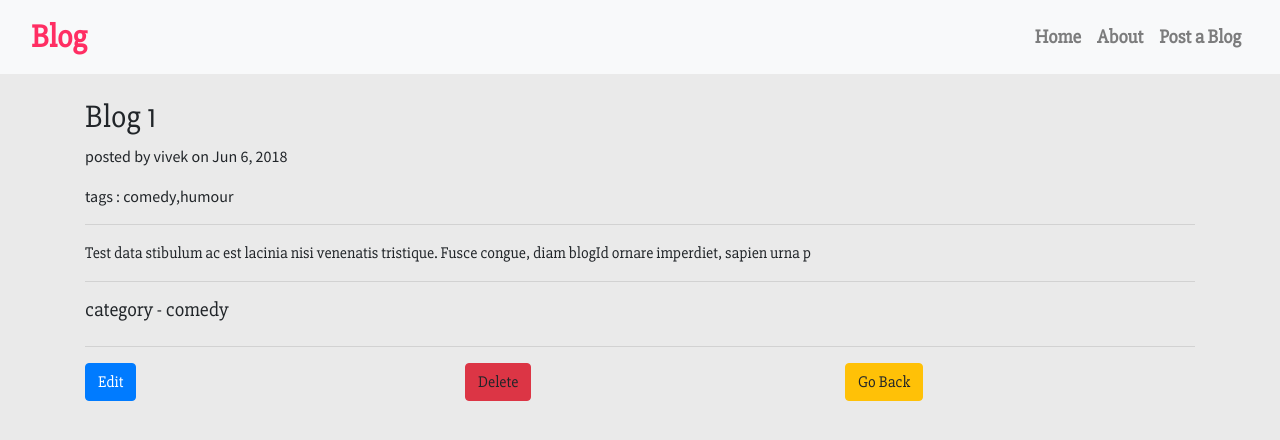
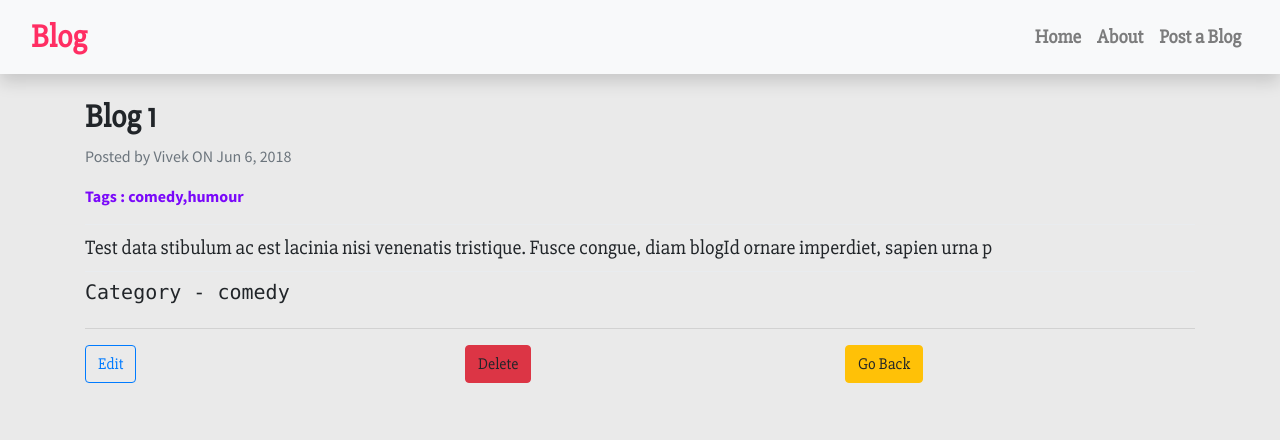
Before and after one commit to vivek1996/blog-app, an Angular app: page /blog/1 in a window 1280 px wide. Shown: the top 440 px of the page. Built offline with nearby package versions, Linux system fonts and the light colour scheme.

Commit message:
havbar active color added

```diff
--- a/src/app/app.component.html
+++ b/src/app/app.component.html
@@ -1,4 +1,4 @@
-<div class=" container-fluid bg-light">
+<div class=" container-fluid bg-light  shadow">
   <!-- <h1 class=" text-center p-2 title-web">Blog</h1> -->
   <nav class="navbar navbar-expand-lg navbar-light bg-light">
     <a routerLink="/home" class=" navbar-brand title-web"> Blog </a>
--- a/src/app/blog-view/blog-view.component.html
+++ b/src/app/blog-view/blog-view.component.html
@@ -1,33 +1,33 @@
 <div class="container">
   <div class="row" *ngIf="currentBlog">
     <div class="col-md-12">
-      <h2>{{currentBlog.title}}</h2>
-      <!-- <small>blog number - {{currentBlog.blogId}}</small> -->
-      <p>posted by {{currentBlog.author}} on {{currentBlog.created | date}}</p>
-      <p *ngIf="currentBlog.tags.length>0">tags :
+      <h2 class=" font-weight-bold">{{currentBlog.title}}</h2>
+
+      <p class=" text-muted">Posted by {{currentBlog.author | titlecase}} ON {{currentBlog.created | date}}</p>
+      <p *ngIf="currentBlog.tags.length>0" class=" font-weight-bold text-violet">Tags :
         <span *ngFor="let tag of currentBlog.tags;let first=first;let last=last">{{tag}}{{last ? '' : ', '}}</span>
       </p>
-      <hr>
-      <div [innerHtml]="currentBlog.bodyHtml"></div>
-      <hr>
-      <h5>category - {{currentBlog.category}}</h5>
+      <hr class=" dropdown-divider">
+      <div class=" lead" [innerHtml]="currentBlog.bodyHtml"></div>
+      <hr class=" dropdown-divider">
+      <h5 class=" text-monospace">Category - {{currentBlog.category}}</h5>
     </div>
   </div>
   <hr>
   <div class="row" *ngIf="currentBlog">
-    <div class="col-md-4">
+    <div class="col">
 
-      <a class="btn btn-primary" [routerLink]="['/edit',currentBlog.blogId]">Edit </a>
+      <a class="btn btn-outline-primary" [routerLink]="['/edit',currentBlog.blogId]">Edit </a>
 
     </div>
-    <div class="col-md-4">
+    <div class="col">
 
-      <a class="btn btn-danger" (click)="deleteThisBlog()">Delete </a>
+      <a class="btn btn-danger btn-outline-danger" (click)="deleteThisBlog()">Delete </a>
 
     </div>
-    <div class="col-md-4">
+    <div class="col">
 
-      <a class="btn btn-warning " (click)="goBackToPreviousPage()">Go Back </a>
+      <a class="btn btn-warning btn-outline-warning" (click)="goBackToPreviousPage()">Go Back </a>
     </div>
   </div>
 
--- a/src/styles.scss
+++ b/src/styles.scss
@@ -19,6 +19,13 @@ body {
 p {
   font-family: 'Source Sans Pro', sans-serif;
 }
-.text-violet{
+.text-violet {
   color: $violet-light;
 }
+
+.navbar-light .navbar-nav .active > .nav-link,
+.navbar-light .navbar-nav .nav-link.active,
+.navbar-light .navbar-nav .nav-link.show,
+.navbar-light .navbar-nav .show > .nav-link {
+  color: $blue-light;
+}
```
